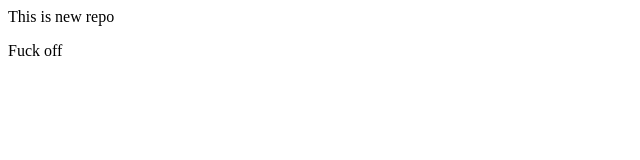
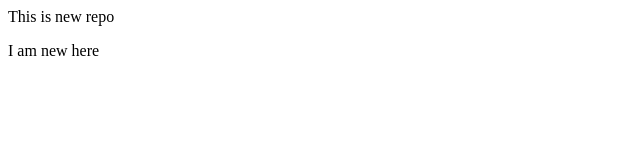
Before and after one commit to Darshan-222/LocalRep, a plain HTML site: page index.html in a window 1280 px wide. Shown: the full height of the page, 0-640 px from the left. Drawn offline with Linux system fonts and the light colour scheme.

Commit message:
new update

```diff
--- a/index.html
+++ b/index.html
@@ -1,2 +1,2 @@
 <p>This is new repo</p>
-<p> Fuck off </p>
+<p> I am new here </p>
```
